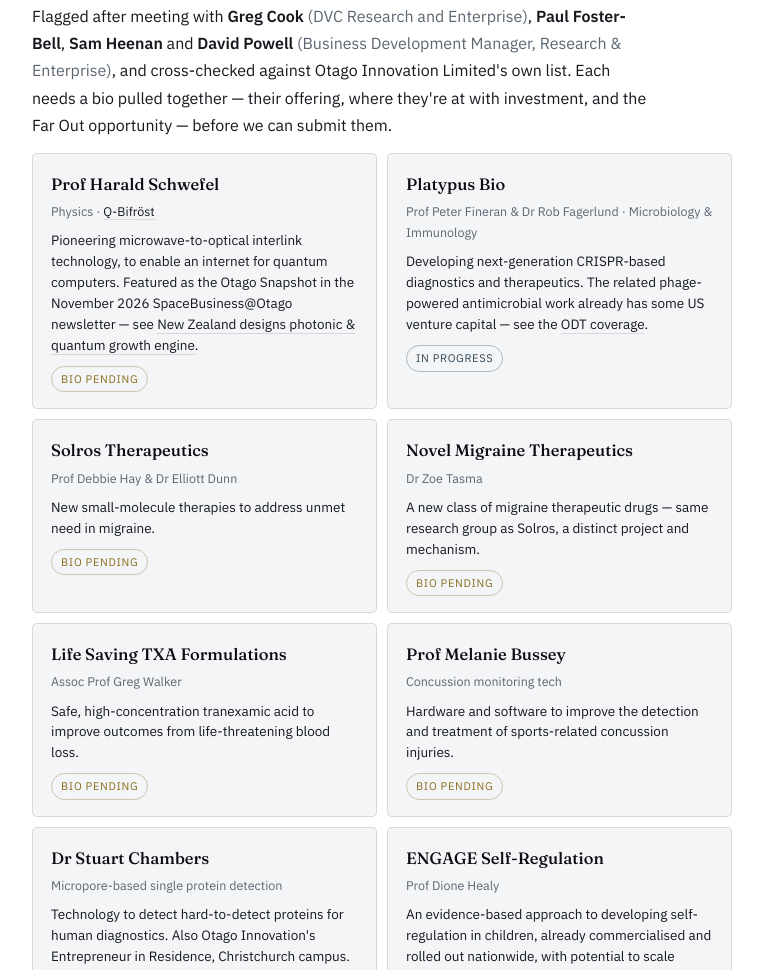
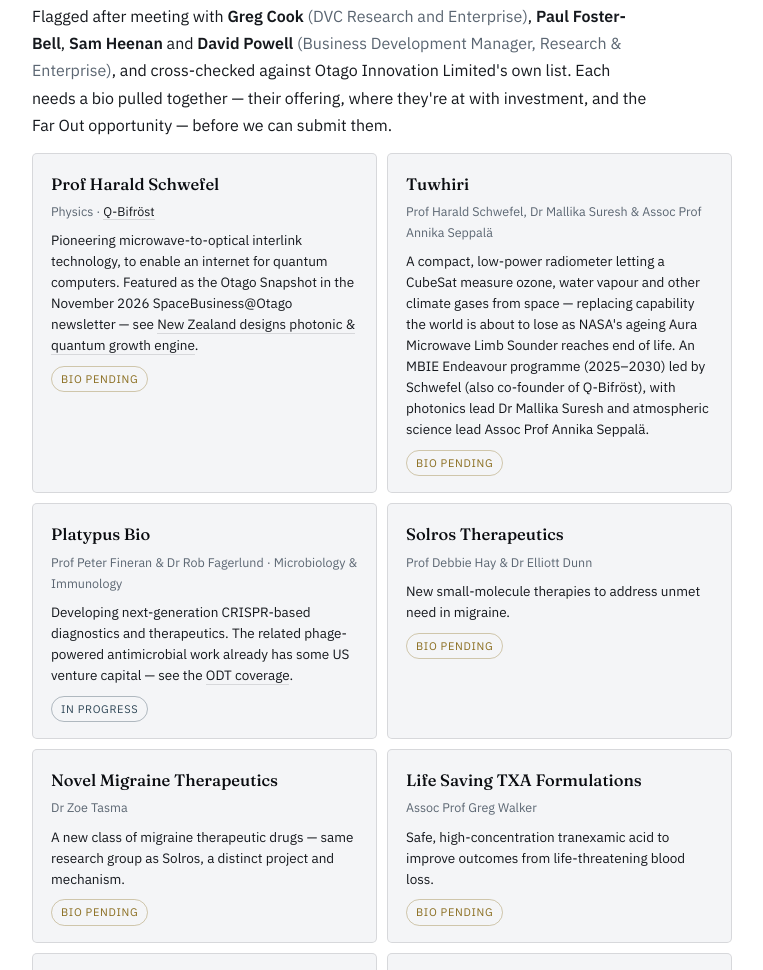
Before and after one commit to jesslux/faroutdunedin, a plain HTML site: page index.html in a window 1280 px wide. Shown: the part 2628-3598 px from the top of the page, without its empty margins (258-1021 px from the left). Drawn offline with Linux system fonts and the light colour scheme.

Commit message:
Add Tuwhiri CubeSat climate radiometer programme

```diff
--- a/index.html
+++ b/index.html
@@ -236,6 +236,12 @@
         <span class="status">Bio pending</span>
       </div>
       <div class="card">
+        <h3>Tuwhiri</h3>
+        <p class="who">Prof Harald Schwefel, Dr Mallika Suresh &amp; Assoc Prof Annika Seppal&auml;</p>
+        <p class="desc">A compact, low-power radiometer letting a CubeSat measure ozone, water vapour and other climate gases from space &mdash; replacing capability the world is about to lose as NASA's ageing Aura Microwave Limb Sounder reaches end of life. An MBIE Endeavour programme (2025&ndash;2030) led by Schwefel (also co-founder of Q-Bifr&ouml;st), with photonics lead Dr Mallika Suresh and atmospheric science lead Assoc Prof Annika Seppal&auml;.</p>
+        <span class="status">Bio pending</span>
+      </div>
+      <div class="card">
         <h3>Platypus Bio</h3>
         <p class="who">Prof Peter Fineran &amp; Dr Rob Fagerlund &middot; Microbiology &amp; Immunology</p>
         <p class="desc">Developing next-generation CRISPR-based diagnostics and therapeutics. The related phage-powered antimicrobial work already has some US venture capital &mdash; see the <a href="https://www.odt.co.nz/news/dunedin/otago-breakthrough-in-antibiotic-resistance-fight-bbfry47k" target="_blank" rel="noopener">ODT coverage</a>.</p>
```
